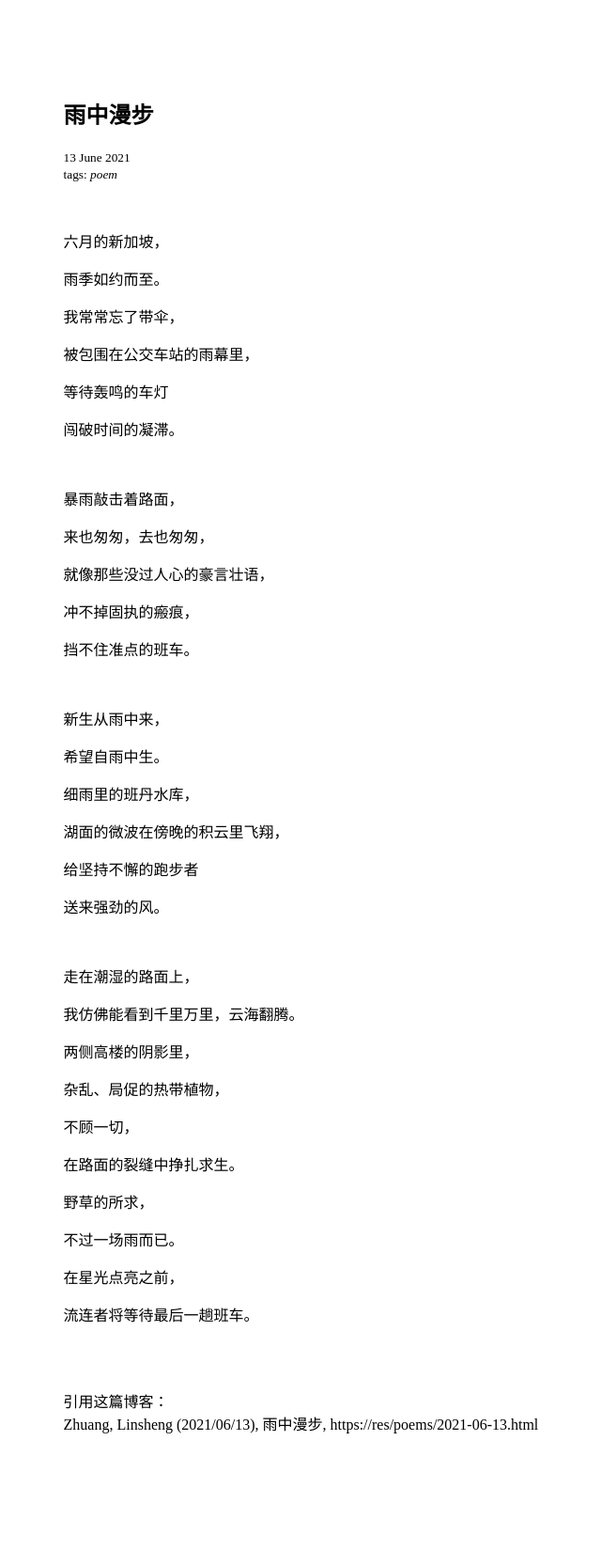
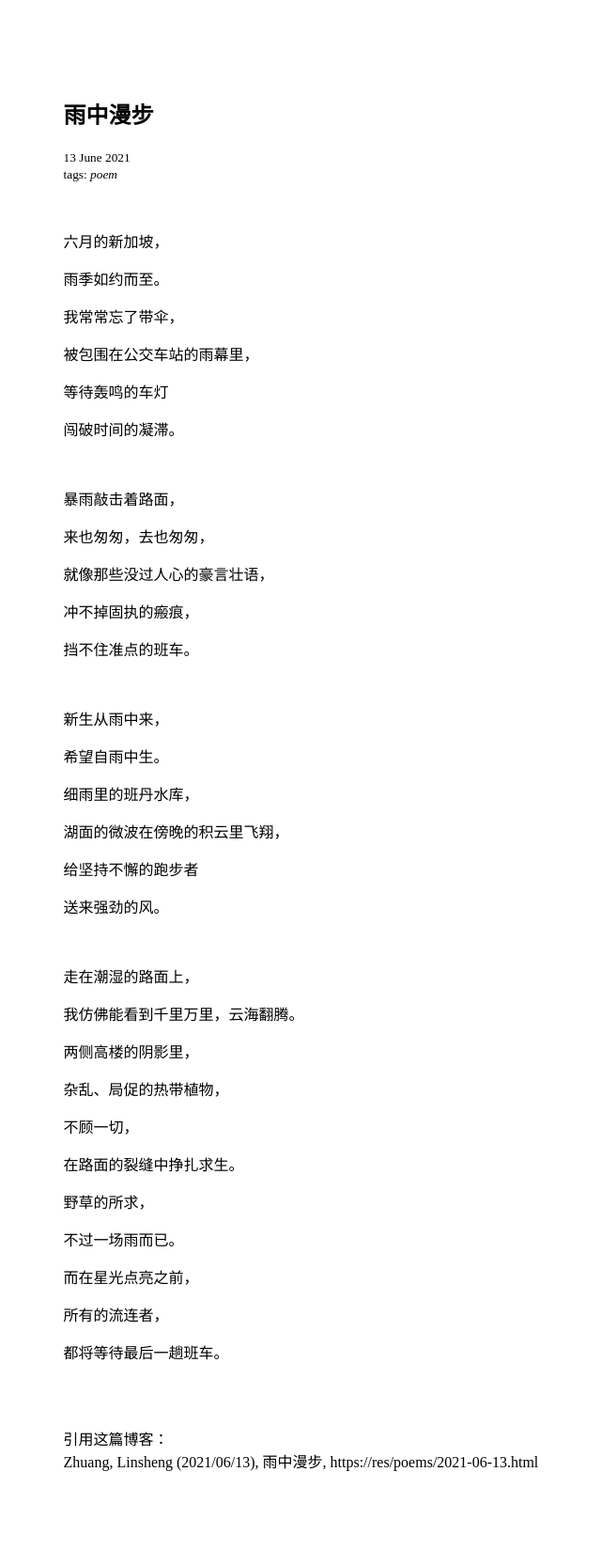
Before and after one commit to zhuanglinsheng/zhuanglinsheng.github.io, a Jekyll site: the page built from res/poems/2021-06-13.md, in a window 1280 px wide. Shown: the whole page at 94% size, without its empty margins (16-656 px from the left). Built offline with Jekyll 4.4.1, drawn with Linux system fonts in a browser that asks for light colours; before the commit the page ends 1626 px from its top, so only the background shows below that.

Commit message:
add-2021-06-13

```diff
--- a/res/poems/2021-06-13.md
+++ b/res/poems/2021-06-13.md
@@ -67,6 +67,8 @@ desc:
 
 不过一场雨而已。
 
-在星光点亮之前，
+而在星光点亮之前，
 
-流连者将等待最后一趟班车。
+所有的流连者，
+
+都将等待最后一趟班车。
```
